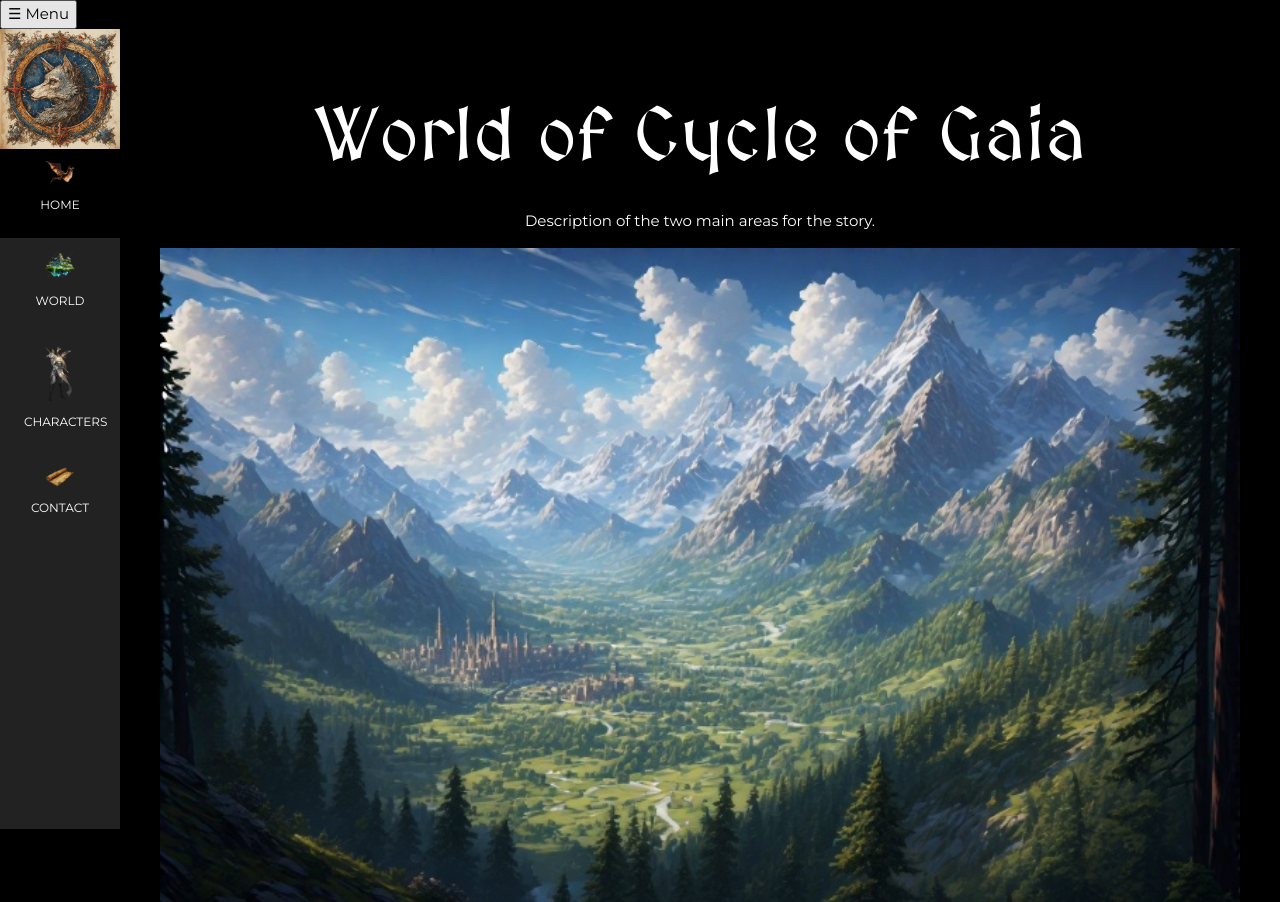
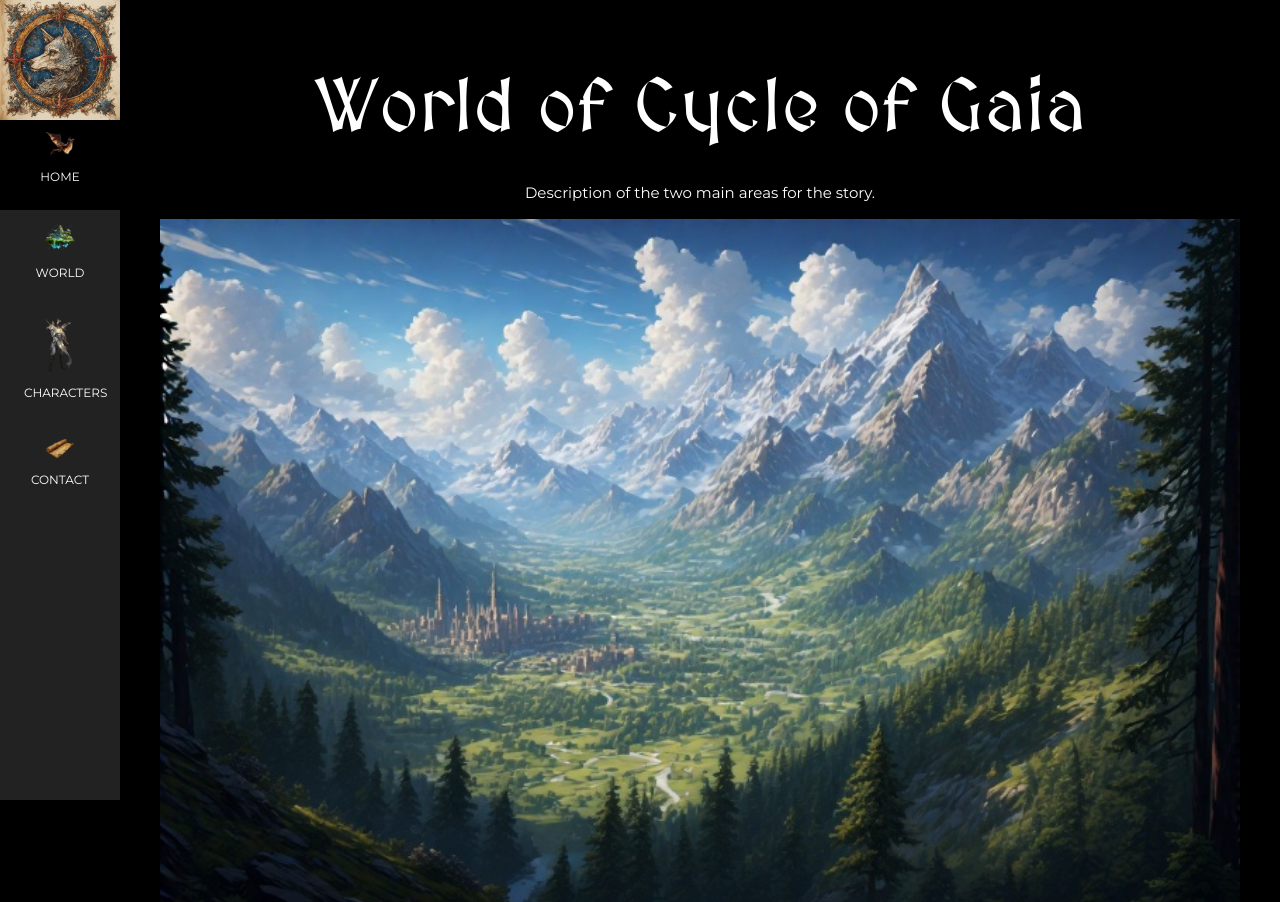
Before and after one commit to Julppum/comic-webpage, a plain HTML site: page about.html in a window 1280 px wide. Shown: the top 902 px of the page. Drawn offline with nearby package versions, Linux system fonts and the light colour scheme; a web font is replaced by a local one.

Commit message:
Update about.html

```diff
--- a/about.html
+++ b/about.html
@@ -15,8 +15,7 @@
   <meta name="viewport" content="width=device-width, initial-scale=1.0">
 </head>
 <body class="w3-black">
-   <button class="menu-toggle" onclick="toggleSidebar()">☰ Menu</button>
-    <nav id="mobileSidebar" class="w3-sidebar w3-bar-block w3-small w3-hide-small w3-center">
+    <nav class="w3-sidebar w3-bar-block w3-small w3-hide-small w3-center">
         <img src="img/wolf.png" alt="wolf" style="width:100%">
         <a href="index.html" class="w3-bar-item w3-button w3-padding-large w3-black">
             <img src="img/home.png" alt="home" class="fa fa-home w3-xxlarge" style="width: 30px;">
```
